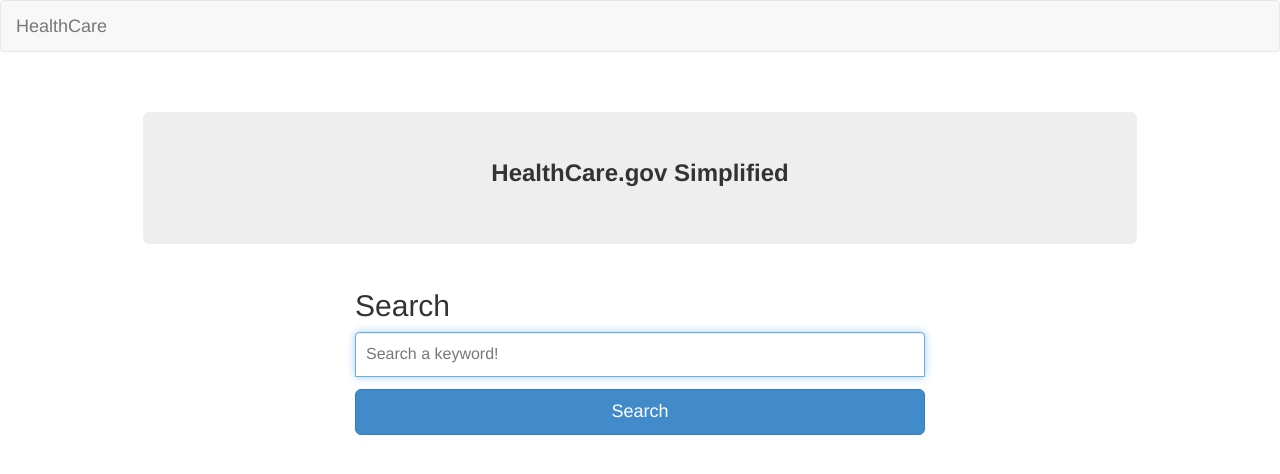
After one commit to vazzara/barak-veronika-api, a Flask app: template templates/main.html in a window 1280 px wide. The commit adds this page. Shown: the top 474 px of the page. Run offline with Flask 2, Linux system fonts and the light colour scheme; the template is opened without the code that fills it, so the values that code supplies are empty.

Commit message:
ubuntu upgrade destroyed me

```diff
--- a/app.py
+++ b/app.py
@@ -1,8 +1,37 @@
 import flask
 from flask import Flask, render_template, request, redirect, session, url_for, escape, flash
+import urllib2, json
 
 app = Flask(__name__)
 
+@app.route('/',methods=["GET","POST"])
+def main():
+    if request.method == "POST":
+        query = request.form['search']
+        url = "https://www.healthcare.gov/api/index.json"
+        json_blob = urllib2.urlopen(url)
+        text = json_blob.read()
+        data = json.loads(text) #this is a list
+
+        results = []
+
+        for d in data:
+            if not type(d) == bool:
+                if query in d['bite'] or query in d['title']:
+                    results.append(d)
+
+        #print data
+        #return render_template("main.html")
+        print results
+
+        return redirect(url_for("results", data=results))
+
+    return render_template("main.html")
+
+
+@app.route('/results')
+def results(data):
+    return render_template("results.html", data=data)
 
 if __name__ == "__main__":
     app.debug = True
--- a/static/base.css
+++ b/static/base.css
@@ -0,0 +1,54 @@
+body {
+  font-family: Calibri,Candara,Segoe,"Segoe UI",Optima,Arial,sans-serif
+  background-color: #d3d3d3;
+}
+
+h1, .h1,
+h2, .h2,
+h3, .h3,
+h4, .h4,
+h5, .h5,
+h6, .h6 {
+  margin-top: 0;
+  font-family: Calibri,Candara,Segoe,"Segoe UI",Optima,Arial,sans-serif
+  font-weight: normal;
+  color: #333;
+}
+.container {
+    padding-top: 40px;
+    max-width: 1024px;
+    margin: auto;
+}
+.jumbotron {
+
+}
+.form-signin {
+  max-width:600px;
+  padding: 15px;
+  margin: 0 auto;
+}
+
+.form-signin .form-signin-heading,
+.form-signin .checkbox {
+  margin-bottom: 10px;
+}
+.form-signin .checkbox {
+  font-weight: normal;
+}
+.form-signin .form-control {
+  position: relative;
+  height: auto;
+  -webkit-box-sizing: border-box;
+     -moz-box-sizing: border-box;
+          box-sizing: border-box;
+  padding: 10px;
+  font-size: 16px;
+}
+.form-signin .form-control:focus {
+  z-index: 2;
+}
+.form-signin input[type="search"] {
+  margin-bottom: 12px;
+  border-bottom-right-radius: 0;
+  border-bottom-left-radius: 0;
+}
--- a/templates/base.html
+++ b/templates/base.html
@@ -3,15 +3,16 @@
 <html>
   <head>
     <link href="../static/bootstrap-3.2.0-dist/css/bootstrap.min.css" rel="stylesheet">
-    {% block head-css %}
-    {% endblock head-css %}
+
+    {% block head_css %}
+    {% endblock head_css %}
   </head>
   <body>
     <nav class="navbar navbar-default" role="navigation">
       <div class="container-fluid">
 	<div class="navbar-header">
 	  {% block name %}
-	  <a class="navbar-brand" href="/">Account Manager</a>
+
 	  {% endblock name %}
 
 	</div>
@@ -26,7 +27,7 @@
 	  </ul>
 
 	  <ul class="nav navbar-nav navbar-right">
-	    <li><a href="/about">About</a></li>
+	    <!-- nothing to see here -->
 	  </ul>
 
 	</div><!-- /.navbar-collapse -->
--- /dev/null
+++ b/templates/main.html
@@ -0,0 +1,31 @@
+{% extends "base.html" %}
+
+{% block head_css %}
+<link href="../static/base.css" rel="stylesheet">
+{% endblock head_css %}
+
+{% block name %}
+<a class="navbar-brand" href="/">HealthCare</a>
+{% endblock name %}
+
+
+{% block session_button %}
+
+{% endblock session_button %}
+
+{% block main %}
+<title>Main</title>
+<div class="container">
+  <div class="jumbotron">
+    <h3><b><center>HealthCare.gov Simplified</center></b></h3>
+
+  </div>
+  <form class="form-signin" role="form" method="POST">
+
+        <h2 class="form-signin-heading">Search</h2>
+        <input type="search" name="search" class="form-control" placeholder="Search a keyword!" required autofocus>
+        <button class="btn btn-lg btn-primary btn-block" type="submit">Search</button>
+
+      </form>
+</div>
+{% endblock main %}
```
Also changed, not shown: templates/results.html (added, +22 -0 lines), 2 other files.
